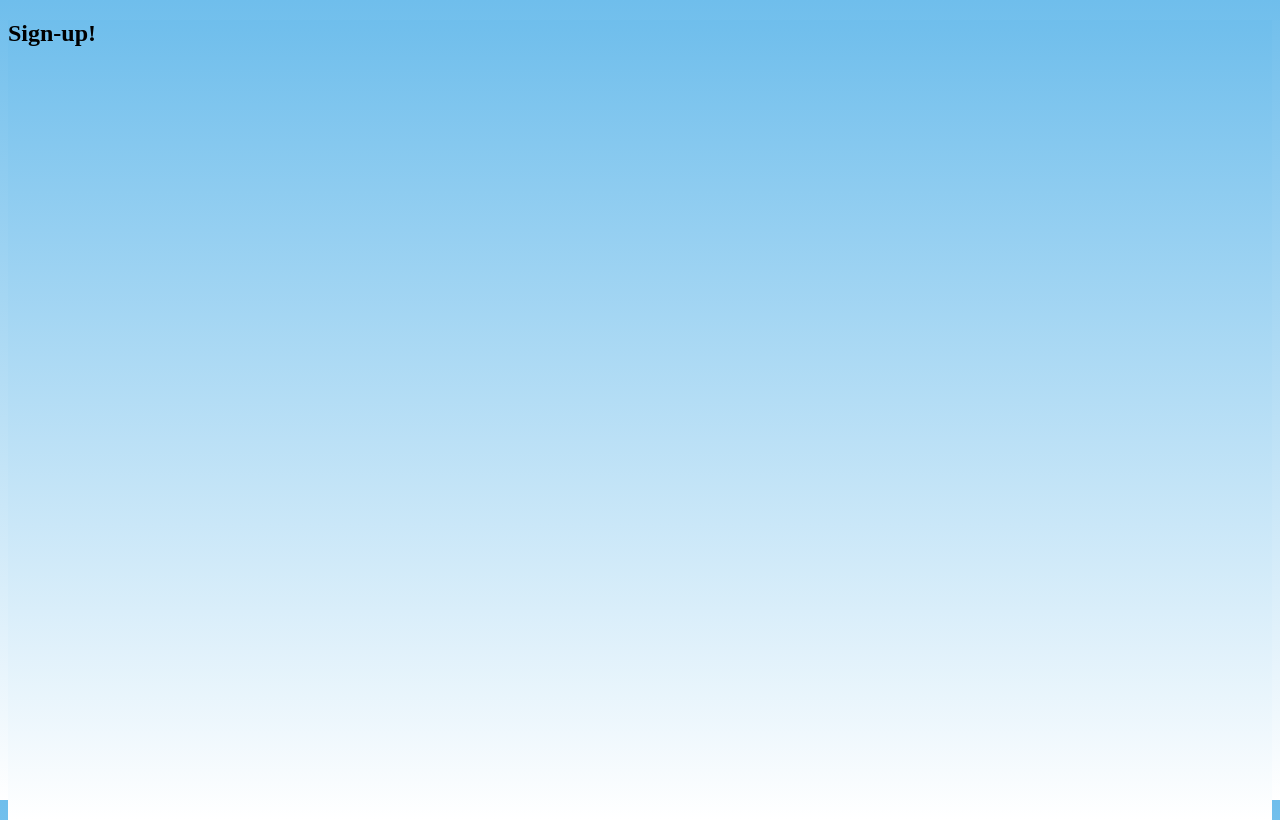
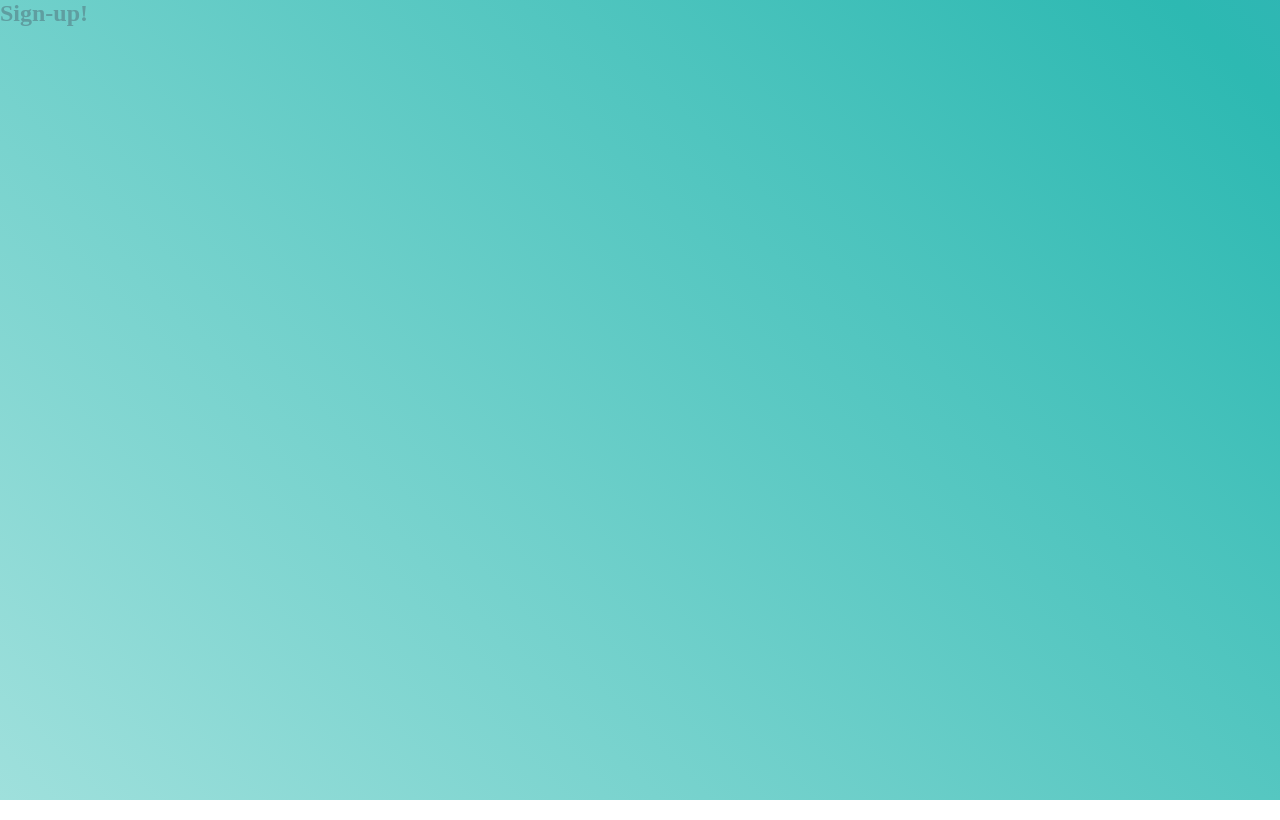
Before and after one commit to ruxpin86/Super-sweet-REACT-chat, a React (Create React App) app in the folder client/: page / in a window 1280 px wide. Built offline with nearby package versions, Linux system fonts and the light colour scheme.

Commit message:
figuring out styling for signup and got background animations working

```diff
--- a/client/src/components/main/Main.js
+++ b/client/src/components/main/Main.js
@@ -5,11 +5,11 @@ import "./main.css";
 export default function main() {
   return (
     <div>
-      <div className="container">
+      <section className="container">
         <div className="signup">
           <Signup />
         </div>
-      </div>
+      </section>
     </div>
   );
 }
--- a/client/src/components/main/main.css
+++ b/client/src/components/main/main.css
@@ -1,5 +1,27 @@
 *{
-    height: 100%;
-    background-color: rgb(111, 190, 236);
-    background-image: linear-gradient( rgb(111, 190, 236), white);
+    margin: 0;
+    padding: 0;
+    box-sizing: border-box;
 }
+
+.container{
+    width: 100%;
+    height: 100vh;
+    color: #fff;
+    background: linear-gradient(-135deg,rgb(109, 109, 211), rgb(76, 139, 202),rgb(45, 185, 178) ,rgb(159, 224, 220));
+    background-size: 400%, 400%;
+    position: relative;
+    animation:  change 5s ease-in-out reverse;
+}
+
+@keyframes change{
+    0%{
+        background-position: 0 50%;
+    }
+    50%{
+        background-position: 100% 50%;
+    }
+    100%{
+        background-position: 0 50%;
+    }
+}
--- a/client/src/components/signup/Signup.js
+++ b/client/src/components/signup/Signup.js
@@ -5,6 +5,7 @@ import { useMutation } from "@apollo/client";
 import { ADD_USER } from "../../utils/mutations";
 import Auth from "../../utils/auth";
 import { Collapse } from "react-collapse";
+import "./signup.css";
 
 export default function Signup(props) {
   const [userFormData, setUserFormData] = useState({
--- a/client/src/components/signup/signup.css
+++ b/client/src/components/signup/signup.css
@@ -0,0 +1,48 @@
+.ReactCollapse--collapse {
+    transition: height 500ms;
+  }
+
+  .main-page-form:hover {
+    cursor: s-resize;
+    color: cadetblue;
+  }
+
+  .signup-form {
+    display: flex;
+    flex-direction: column;
+    width: 30vw;
+  }
+
+  .signup-form p {
+    color: red;
+  }
+
+  .signupEl {
+    display: flex;
+    flex-direction: column;
+  }
+
+  .signup-btn {
+    margin-top: 1rem;
+    padding: 3px;
+    width: fit-content;
+    border: 3px solid black;
+    transition: 0.3s;
+  }
+
+  .signup-btn:hover {
+    cursor: default;
+    border-radius: 2px;
+    color: rgb(164, 117, 208);
+    border: 5px solid rgb(164, 117, 208);
+  }
+
+  input {
+    border: none;
+    border-bottom: 1px solid black;
+    background-color: transparent;
+  }
+
+  input:focus {
+    outline: none;
+  }
```
